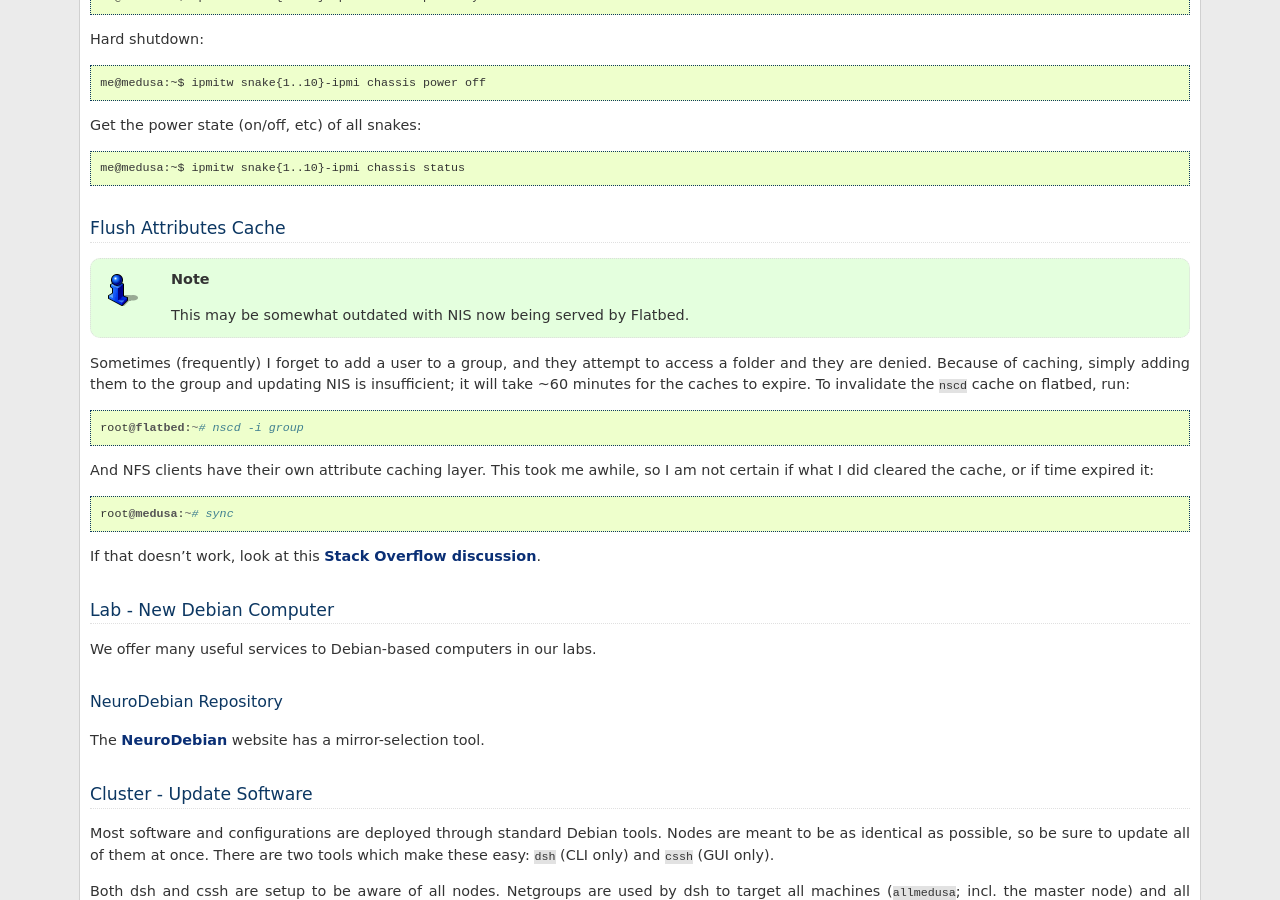
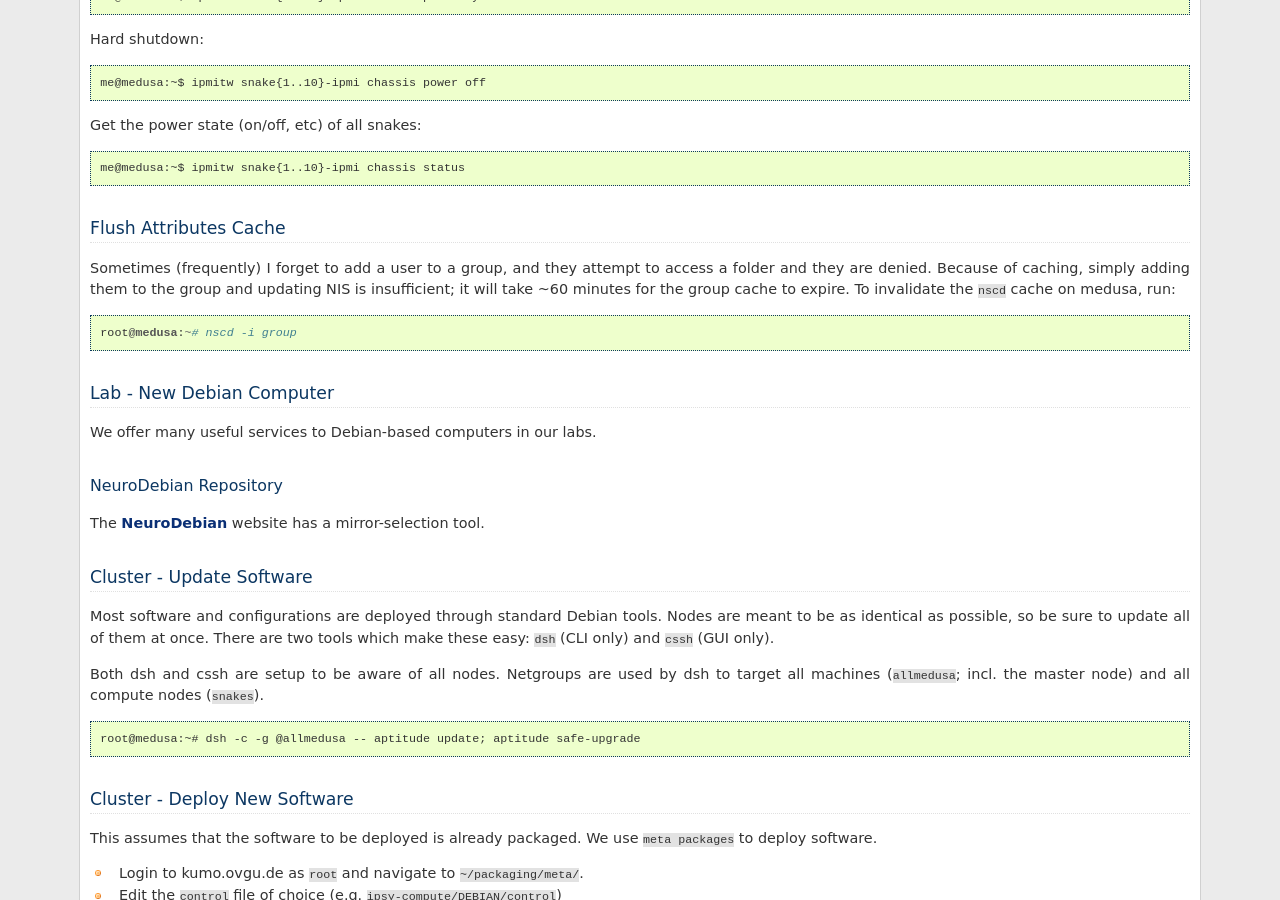
Before and after one commit to psychoinformatics-de/ipsy-docs, a Sphinx documentation site: the page built from source/internal/common_tasks.rst, in a window 1280 px wide and 900 px high, scrolled down 2290 px. Built offline with Sphinx 7.4.7, drawn with Linux system fonts in a browser that asks for light colours; formulas are drawn with MathJax 3.

Commit message:
Update cache invalidation for nscd

```diff
--- a/source/internal/common_tasks.rst
+++ b/source/internal/common_tasks.rst
@@ -125,23 +125,12 @@ Get the power state (on/off, etc) of all snakes::
 Flush Attributes Cache
 ======================
 
-.. note:: This may be somewhat outdated with NIS now being served by Flatbed.
-
 Sometimes (frequently) I forget to add a user to a group, and they attempt to
 access a folder and they are denied. Because of caching, simply adding them to
 the group and updating NIS is insufficient; it will take ~60 minutes for the
-caches to expire. To invalidate the ``nscd`` cache on flatbed, run::
+group cache to expire. To invalidate the ``nscd`` cache on medusa, run::
 
-  root@flatbed:~# nscd -i group
-
-And NFS clients have their own attribute caching layer. This took me awhile, so
-I am not certain if what I did cleared the cache, or if time expired it::
-
-  root@medusa:~# sync
-
-If that doesn't work, look at this `Stack Overflow discussion`_.
-
-.. _Stack Overflow discussion: https://stackoverflow.com/questions/13946852/how-to-flush-nfs-attribute-cache
+  root@medusa:~# nscd -i group
 
 Lab - New Debian Computer
 =========================
```
